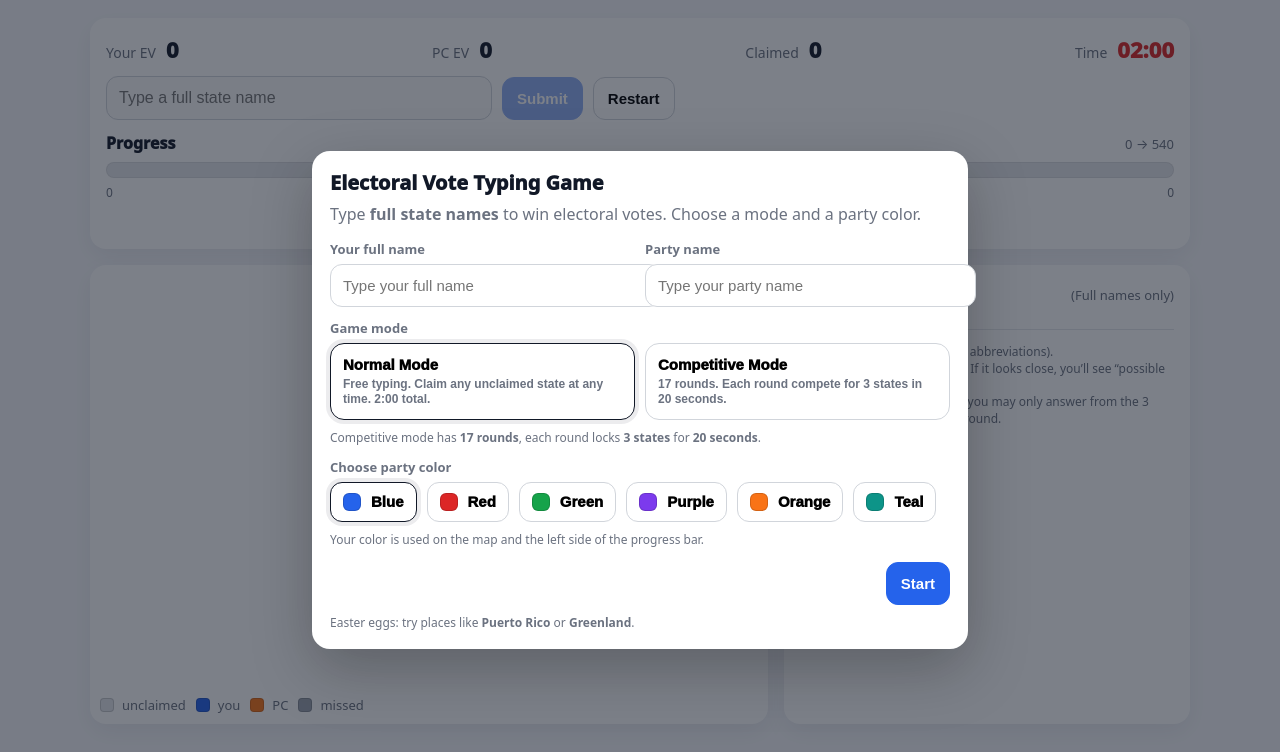
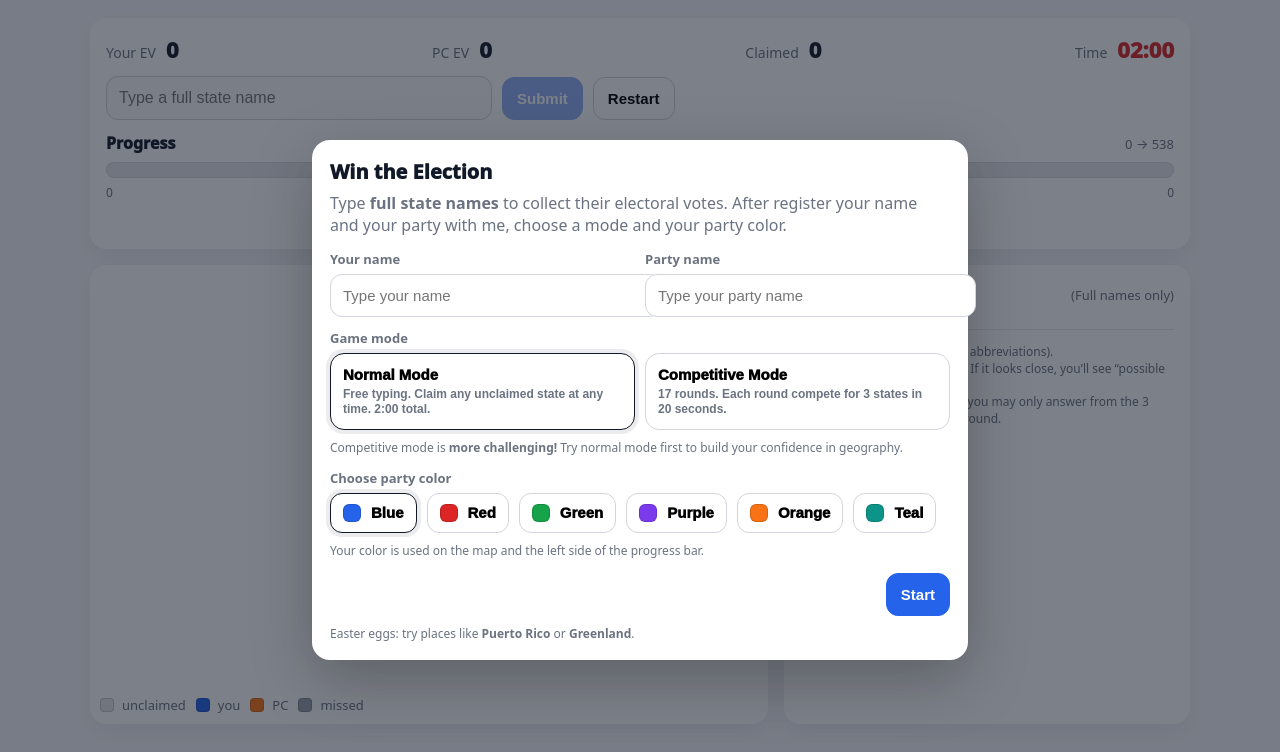
Before and after one commit to jinfan-git/win-the-election, a plain HTML site: page index.html in a window 1280 px wide. Drawn offline with nearby package versions, Linux system fonts and the light colour scheme; no server answers.

Commit message:
Update index.html

```diff
--- a/index.html
+++ b/index.html
@@ -226,13 +226,13 @@
   <!-- SETUP MODAL -->
   <div class="modalOverlay" id="startOverlay">
     <div class="modal">
-      <h2>Electoral Vote Typing Game</h2>
-      <p>Type <b>full state names</b> to win electoral votes. Choose a mode and a party color.</p>
+      <h2>Win the Election</h2>
+      <p>Type <b>full state names</b> to collect their electoral votes. After register your name and your party with me, choose a mode and your party color.</p>
 
       <div class="row">
         <div class="field">
-          <label for="fullName">Your full name</label>
-          <input id="fullName" type="text" placeholder="Type your full name" />
+          <label for="fullName">Your name</label>
+          <input id="fullName" type="text" placeholder="Type your name" />
         </div>
         <div class="field">
           <label for="partyName">Party name</label>
@@ -245,7 +245,7 @@
           <label>Game mode</label>
           <div class="modeGroup" id="modeChoices"></div>
           <div class="tiny">
-            Competitive mode has <b>17 rounds</b>, each round locks <b>3 states</b> for <b>20 seconds</b>.
+            Competitive mode is <b>more challenging!</b> Try normal mode first to build your confidence in geography.
           </div>
         </div>
       </div>
@@ -287,7 +287,7 @@
       <div class="progressWrap">
         <div class="progressTop">
           <div class="title">Progress</div>
-          <div style="color:var(--muted); font-size:13px;">0 → 540</div>
+          <div style="color:var(--muted); font-size:13px;">0 → 538</div>
         </div>
         <div class="bar">
           <div class="tickLabel" aria-hidden="true">270</div>
@@ -389,7 +389,7 @@
   const NON_US = new Set(["canada","greenland","venezuela","panama"]);
 
   // ------------------ Settings ------------------
-  const PROGRESS_MAX = 540;
+  const PROGRESS_MAX = 538;
   const WIN_THRESHOLD = 270;
 
   const NORMAL_TIME_SEC = 120;
@@ -611,13 +611,13 @@
         winShown = true;
         winBanner.style.display = "block";
         winText.innerHTML = `🏆 <span class="pill">270+ reached</span> Congratulations!`;
-        winSub.textContent = `Congratulations — ${yourParty} candidate ${yourName} is elected President of the United States. (You can keep playing.)`;
+        winSub.textContent = `Congratulations — ${yourParty} candidate ${yourName} is elected President of the United States.`;
       }
       if (mode === "competitive" && pcEV >= WIN_THRESHOLD && !loseShown) {
         loseShown = true;
         winBanner.style.display = "block";
-        winText.innerHTML = `💥 <span class="pill">PC reached 270</span> You lose.`;
-        winSub.textContent = `The PC reached 270 electoral votes first. Try again with a faster strategy.`;
+        winText.innerHTML = `💥 <span class="pill">Opposition Party reached 270</span> You lose.`;
+        winSub.textContent = `The Opposition Party reached 270 electoral votes first. Try again with a faster strategy.`;
         endGame("lose");
         return;
       }
```
